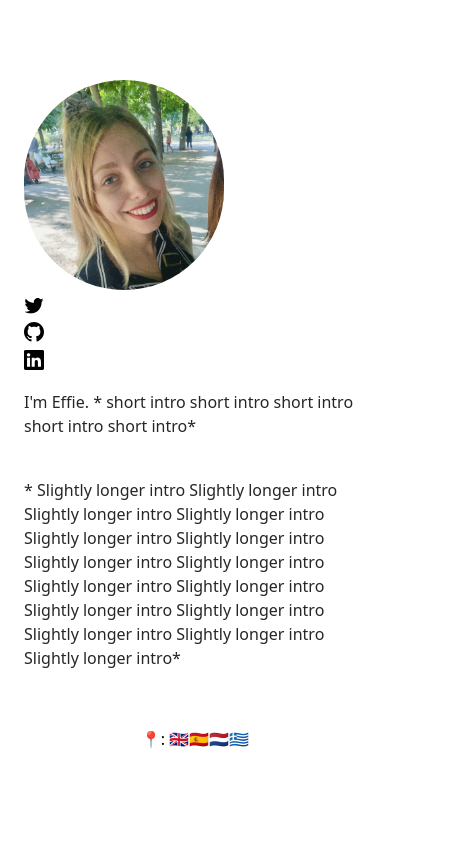
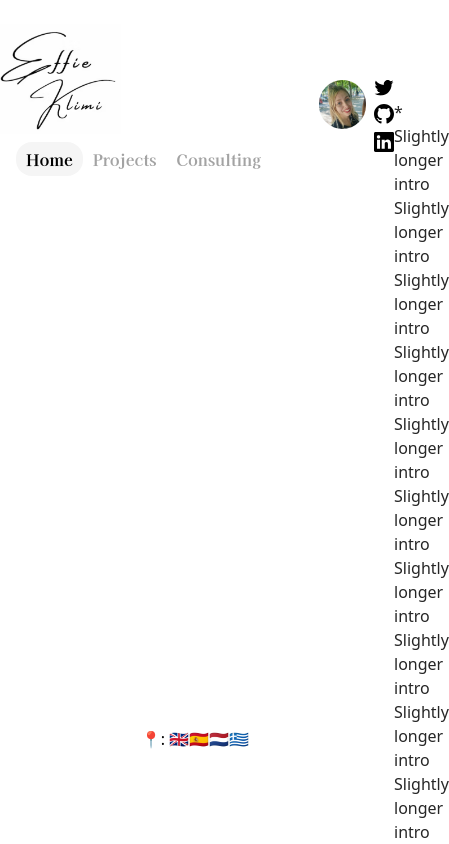
Before and after one commit to effieklimi/effie-bio, a Next.js app: page / in a window 390 px wide. Shown: the top 844 px of the page, 449 px wide, since content can reach past the window. Built offline with nearby package versions, Linux system fonts and the light colour scheme.

Commit message:
fixing it for mobile

```diff
--- a/app/page.tsx
+++ b/app/page.tsx
@@ -16,7 +16,7 @@ export default async function HomePage() {
   return (
     <div>
       <section>
-        <div className="md:hidden flex items-start my-8 flex-col md:flex-row">
+        <div className="md:hidden flex items-start my-8 flex-row">
           <Image
             alt={name}
             className="rounded-full"
@@ -25,7 +25,7 @@ export default async function HomePage() {
             width={200}
             priority
           />
-          <div className="mt-2 ml-0 space-y-2 flex flex-col dark:text-neutral-500">
+          <div className="ml-2 space-y-2 flex flex-col dark:text-neutral-500">
             <a
               rel="noopener noreferrer"
               target="_blank"
@@ -51,14 +51,17 @@ export default async function HomePage() {
               <LinkedInIcon />
             </a>
           </div>
-          <p className="my-5 text-neutral-800 dark:text-neutral-600">
+          <div className="mt-5">
+            <p className="text-neutral-800 dark:text-neutral-600">
+              {bio()}
+            </p>
+            <p className="mt-5 text-neutral-800 dark:text-neutral-600">
               {about()}
             </p>
-          <p className="my-5 text-neutral-800 dark:text-neutral-600">
-            {bio()}
-          </p>
           </div>
-        <div className="hidden md:flex items-start md:items-center my-8 flex-col">
+        </div>
+        <div className="hidden md:flex items-start my-8 flex-col justify-end">
+          <div className="flex flex-row items-center space-x-8">
             <Image
               alt={name}
               className="rounded-full"
@@ -67,7 +70,7 @@ export default async function HomePage() {
               width={200}
               priority
             />
-          <div className="mt-8 ml-0 md:ml-6 space-y-2 flex flex-col dark:text-neutral-500">
+            <div className="space-y-2 flex flex-col dark:text-neutral-500">
               <a
                 rel="noopener noreferrer"
                 target="_blank"
@@ -93,12 +96,15 @@ export default async function HomePage() {
                 <LinkedInIcon />
               </a>
             </div>
-          <p className="my-5 text-neutral-800 dark:text-neutral-600">
+          </div>
+          <div className="mt-5 text-left">
+            <p className="text-neutral-800 dark:text-neutral-600">
+              {bio()}
+            </p>
+            <p className="mt-5 text-neutral-800 dark:text-neutral-600">
               {about()}
             </p>
-          <p className="my-5 text-neutral-800 dark:text-neutral-600">
-            {bio()}
-          </p>
+          </div>
         </div>
       </section>
     </div>
--- a/components/sidebar.tsx
+++ b/components/sidebar.tsx
@@ -75,17 +75,18 @@ export default function Navbar() {
   }
 
   return (
-    <aside className="md:w-[150px] md:flex-shrink-0 -mx-4 md:mx-0 md:px-0 font-serif hidden md:flex">
+    <aside className="md:w-[150px] md:flex-shrink-0 -mx-4 md:mx-0 md:px-0 font-serif md:flex">
+      <Logo className="md:hidden" />
       <div className="lg:sticky lg:top-20">
-        <div className="ml-2 md:ml-[12px] mb-2 px-4 md:px-0 md:mb-8 space-y-10 flex flex-col items-start ">
+        <div className="hidden md:block ml-2 md:ml-[12px] mb-2 px-4 md:px-0 md:mb-8 space-y-10 flex flex-col md:flex-row items-start ">
           <Logo />
         </div>
         <LayoutGroup>
           <nav
-            className="flex flex-col items-start relative px-4 md:px-0 pb-0 fade md:overflow-auto scroll-pr-6 md:relative"
+            className="flex flex-row md:flex-col items-start relative px-4 md:px-0 pb-0 fade md:overflow-auto scroll-pr-6 md:relative"
             id="nav"
           >
-            <div className="flex flex-col space-x-0 pr-10 mb-2 mt-2 md:mt-0">
+            <div className="flex flex-row md:flex-col space-x-0 pr-10 mb-2 mt-2 md:mt-0">
               {Object.entries(navItems).map(([path, { name }]) => {
                 const isActive = path === pathname;
                 return (
```
Lines whose indentation alone changed are shown as unchanged.
